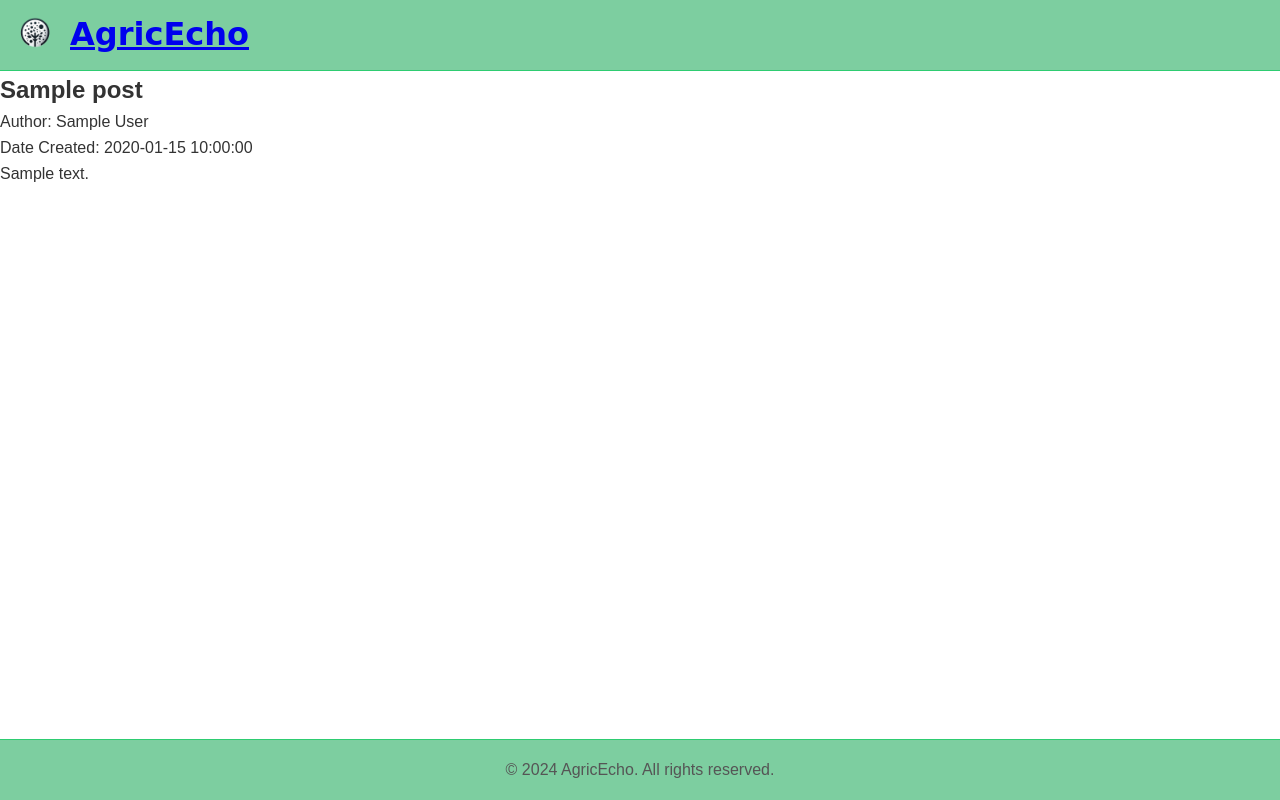
After one commit to ade-mic/AgricEcho, a Flask app: template templates/view_post.html in a window 1280 px wide. The commit adds this page. Run offline with Flask 3, Linux system fonts and the light colour scheme; the template is opened without the code that fills it: most values are stand-ins (such as "Sample title", 1, 10 or a date in 2020); parts of the project's set-up code (start-up, migrations or seed data) failed here and were passed over.

Commit message:
AgricEcho

```diff
--- a/app.py
+++ b/app.py
@@ -1,18 +1,17 @@
 #!/usr/bin/python3
 """Renders Home Page"""
 from flask import Flask, render_template, redirect, request, url_for, session, flash
-from models.base_model import BaseModel
-from models.category import Category
+from models.base_model import BaseModel, Base
 from models.post import Post
-from models.tag import Tag
-from models.post_tag import PostTag
 from models.user import User
-from models.base_model import BaseModel, Base
+from flask import jsonify
 from os import environ
 from werkzeug.security import generate_password_hash, check_password_hash
 from models.engine.config import SECRET_KEY
 # from models.engine.db_storage import DBStorage
 from models import storage
+import random
+import markdown2
 
 app = Flask(__name__)
 app.secret_key = SECRET_KEY
@@ -21,7 +20,11 @@ app.secret_key = SECRET_KEY
 @app.route('/')
 def index():
     """Render Home Page"""
-    return render_template('index.html')
+    all_posts = storage.all(Post)
+    # num_articles = min(len(all_posts), 10)
+    # top10 = random.sample(list(all_posts), num_articles)
+    print(all_posts)
+    return render_template('index.html', hot_topics=all_posts)
 
 @app.route('/signup', methods=['POST', 'GET'])
 def signup():
@@ -60,16 +63,32 @@ def signin():
     """Handles Signin requests"""
     if 'user_id' in session:
         # User already signed in, redirect to user_home
+        if request.method == 'POST' and request.headers.get('Content-Type') =='application/json':
+            return jsonify({'message': 'User is already signed in'}), 400
+        # if not api request
         return redirect(url_for('user_home'))
 
     if request.method == 'POST':
+        if request.headers.get('Content-Type') == 'application/json':
+            # Handle API request
+            data = request.json
+            email = data.get('email')
+            password = data.get('password')
+            # Check if user exists and password matches
+            user = storage.get(User, email=email)
+            if user and check_password_hash(user.password, password):
+                # store user session
+                session['user_id'] = user.id
+                return jsonify({'message': 'Signin successful'}), 200
+            else:
+                return jsonify({'error': 'Invalid email or password.'}), 401
+
         # Get form data
         email = request.form.get('email')
         password = request.form.get('password')
 
         # Check if the user exists and password matches
         user = storage.get(User, email=email)
-        print(user)
         if user and check_password_hash(user.password, password):
             # Store user session
             session['user_id'] = user.id
@@ -92,9 +111,39 @@ def user_home():
     # Check if user is logged in
     if 'user_id' in session:
         # Render user homepage
-        return render_template('user_home.html')
+        user_posts = storage.get(User, id=session['user_id']).posts
+        return render_template('user_home.html', posts=user_posts)
     else:
         # User not logged in, redirect to sign-in page
         return redirect(url_for('signin'))
+
+@app.route('/post_article', methods=['GET', 'POST'])
+def post_article():
+    """Route for posting article"""
+    if request.method == 'POST':
+        if 'user_id' in session:
+            author_id = session['user_id']
+            title = request.form.get('title')
+            content = request.form.get('content')
+            new_post = Post(title=title, content=content, user_id=author_id)
+            storage.new(new_post)
+            storage.save()
+            return redirect(url_for('user_home'))
+    return render_template('index.html')
+
+@app.route('/view_post/<string:post_id>')
+def view_post(post_id):
+    """Display the full content of a post"""
+    post = storage.get(Post, id=post_id)
+    if post:
+        html_content = markdown2.markdown(post.content)
+        return render_template('view_post.html', post=post,
+                               html_content=html_content)
+    else:
+        flash('Post not found!', 'error')
+        return redirect(url_for('user_home'))
+
+
+
 if __name__ == '__main__':
     app.run(host='0.0.0.0', port='5000', debug=True)
--- a/models/user.py
+++ b/models/user.py
@@ -6,7 +6,6 @@ from os import getenv
 import sqlalchemy
 from sqlalchemy import Column, String
 from sqlalchemy.orm import relationship
-from hashlib import md5
 
 
 class User(BaseModel, Base):
@@ -16,7 +15,7 @@ class User(BaseModel, Base):
     password = Column(String(128), nullable=False)
     first_name = Column(String(128), nullable=True)
     last_name = Column(String(128), nullable=True)
-    posts = relationship("Post", backref="user")
+    posts = relationship('Post', back_populates='author')
 
     def __init__(self, *args, **kwargs):
         """initializes user"""
--- a/static/css/footer.css
+++ b/static/css/footer.css
@@ -10,3 +10,7 @@ footer {
     justify-content: center;
     align-items: center;
 }
+footer > li {
+    list-style-type: none;
+    padding: 10px;
+}
--- a/static/css/header.css
+++ b/static/css/header.css
@@ -8,7 +8,7 @@ header {
     display: flex;
     font-family: 'The Hand', cursive;
     align-items: center;
-}
+
 header > a {
     color: #fff;
     text-decoration: none;
--- a/templates/signup.html
+++ b/templates/signup.html
@@ -33,14 +33,14 @@
                 {% endif %}
             {% endwith %}
         </div>
-        <form action="./signup" method="POST">
+        <form action="/signup" method="POST">
             <input type="email" name="email" placeholder="Email" required>
             <input type="text" name="first_name" placeholder="First Name" required>
             <input type="text" name="last_name" placeholder="Last Name" required>
             <input type="password" name="password" placeholder="Password" required>
             <button type="submit">Sign Up</button>
         </form>
-        <p>Already have an account? <a href="./signin">Sign In</a></p>
+        <p>Already have an account? <a href="/signin">Sign In</a></p>
     </div>
     <footer>
         <p>&copy; 2024 AgricEcho. All rights reserved.</p>
--- /dev/null
+++ b/templates/view_post.html
@@ -0,0 +1,31 @@
+<!DOCTYPE html>
+<html lang="en">
+<head>
+    <meta charset="UTF-8">
+    <meta name="viewport" content="width=device-width, initial-scale=1.0">
+    <link rel="stylesheet" href="../static/css/header.css">
+    <link rel="stylesheet" href="../static/css/user_home.css">
+    <link rel="stylesheet" href="../static/css/footer.css">
+    <title>{{ post.title }}</title>
+</head>
+<body>
+    <header>
+        <div class="logo">
+        </div>
+        <a href="/">
+            <h1>AgricEcho</h1>
+        </a>
+    </header>
+    <article>
+        <h1>{{ post.title }}</h1>
+        <p>Author: {{ post.author.first_name }} {{ post.author.last_name }}</p>
+        <p>Date Created: {{ post.created_at.strftime('%Y-%m-%d %H:%M:%S') }}</p>
+        <p>{{ html_content | safe }}</p>
+        <!-- Add more details or actions as needed -->
+    </article>
+
+    <footer>
+        <p>&copy; 2024 AgricEcho. All rights reserved.</p>
+    </footer>
+</body>
+</html>
```
Also changed, not shown: models/category.py (deleted, +0 -18 lines), models/engine/db_storage.py (+22 -25 lines), models/post.py (+4 -10 lines), models/post_tag.py (deleted, +0 -20 lines), models/tag.py (deleted, +0 -18 lines), post_resource.py (added, +56 -0 lines), templates/index.html (+8 -2 lines), templates/user_home.html (+6 -3 lines).
